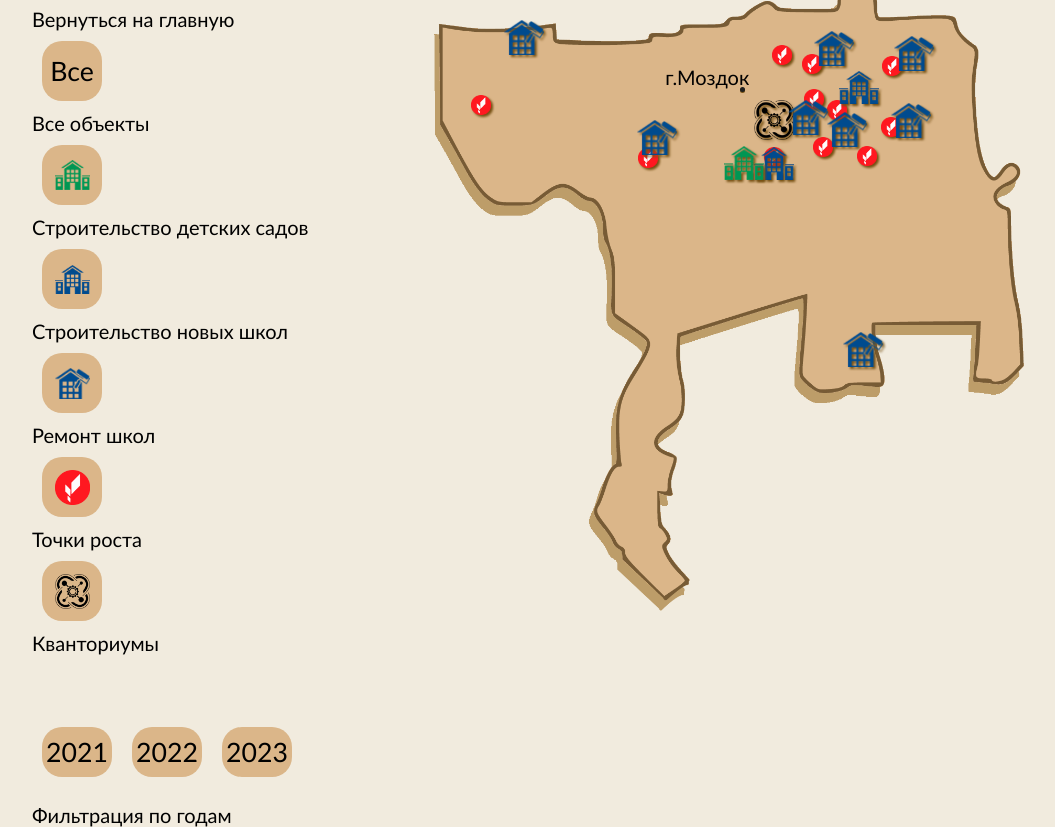
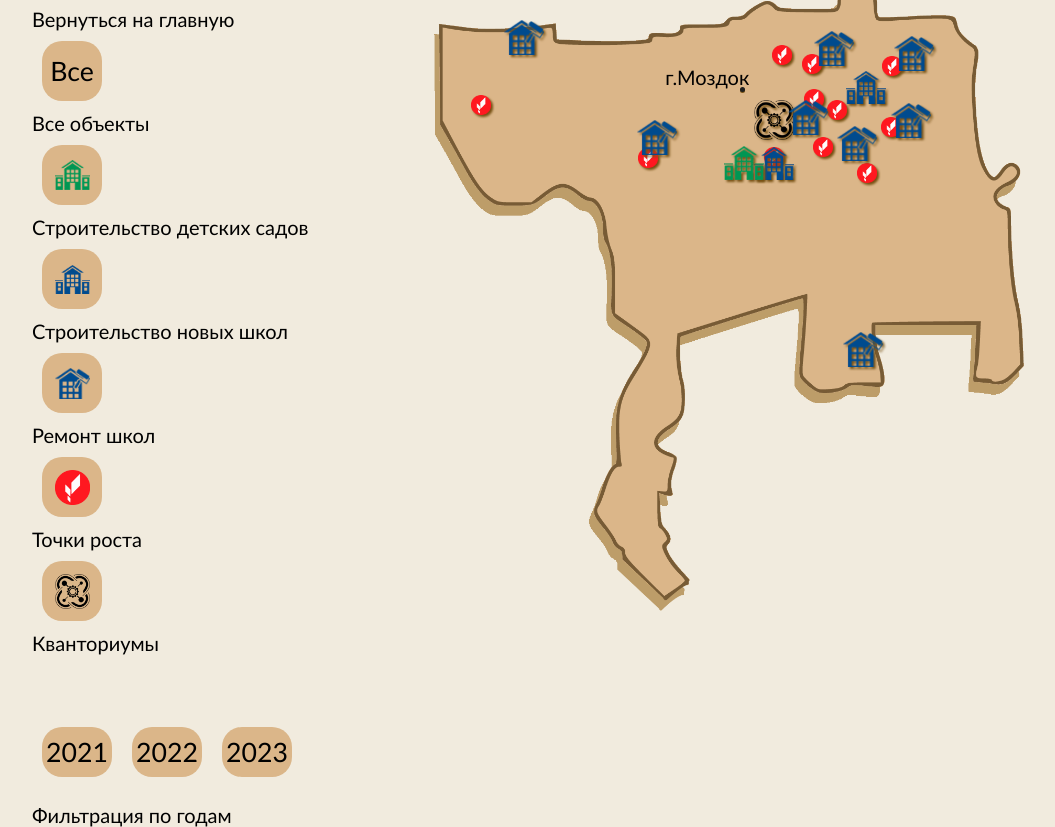
Before and after one commit to RF420/MAP, a plain HTML site: page pages/mozdokskiy.html in a window 1280 px wide. Shown: the part 95-922 px from the top of the page, without its empty margins (16-1071 px from the left). Drawn offline with Linux system fonts and the light colour scheme.

Commit message:
Update mozdokskiy.css

```diff
--- a/pages/css/mozdokskiy.css
+++ b/pages/css/mozdokskiy.css
@@ -229,8 +229,8 @@ li img {
   top: 107px;
 }
 .SR:nth-child(2) {
-  left: 473px;
-  top: 199px;
+    left: 483px;
+    top: 213px;
 }
 .SR:nth-child(3) {
   left: 489px;
@@ -276,8 +276,8 @@ li img {
   top: 204px;
 }
 .GS:nth-child(5) {
-  left: 503px;
-  top: 233px;
+    left: 503px;
+    top: 250px;
 }
 .GS:nth-child(6) {
   left: 528px;
@@ -310,8 +310,8 @@ li img {
 }
 
 .S:nth-child(2) {
-  left: 485px;
-  top: 158px;
+    left: 492px;
+    top: 158px;
 }
 /* .S:nth-child(3) {
   top: 239px;
```
